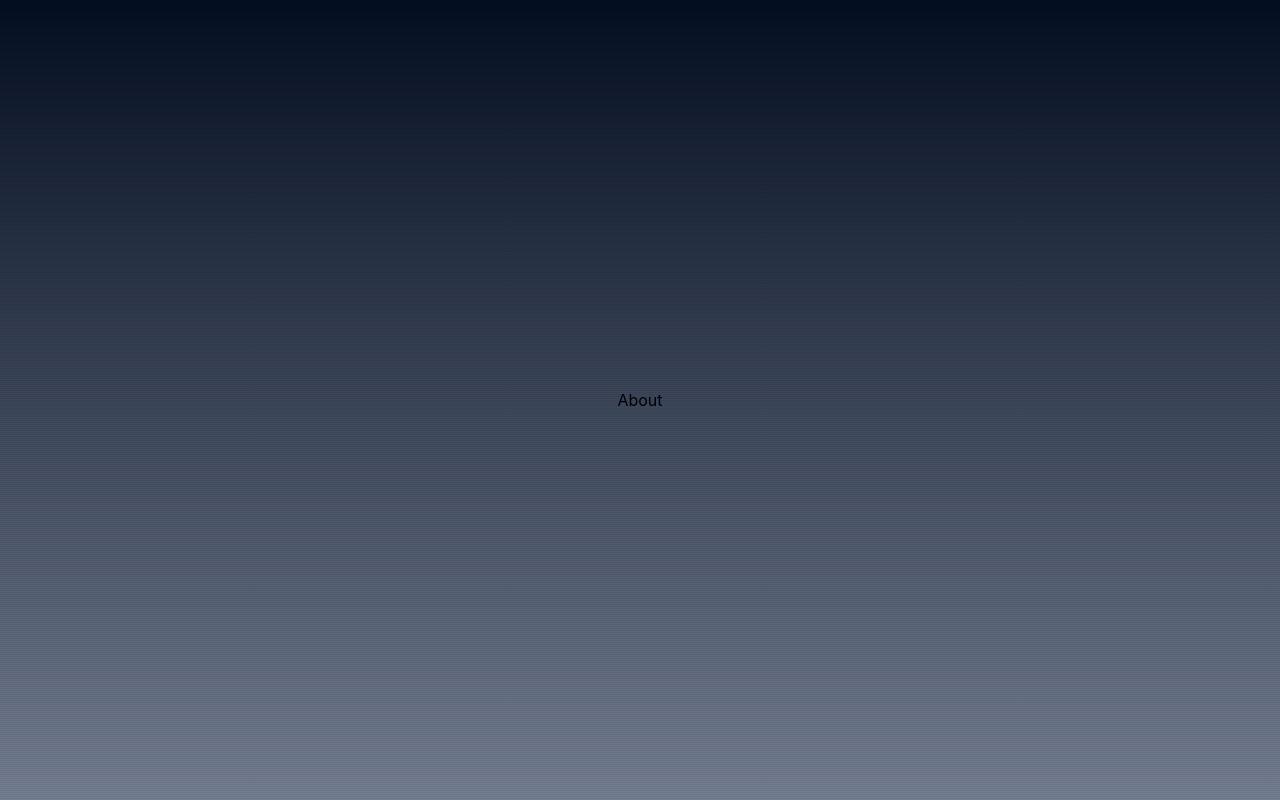
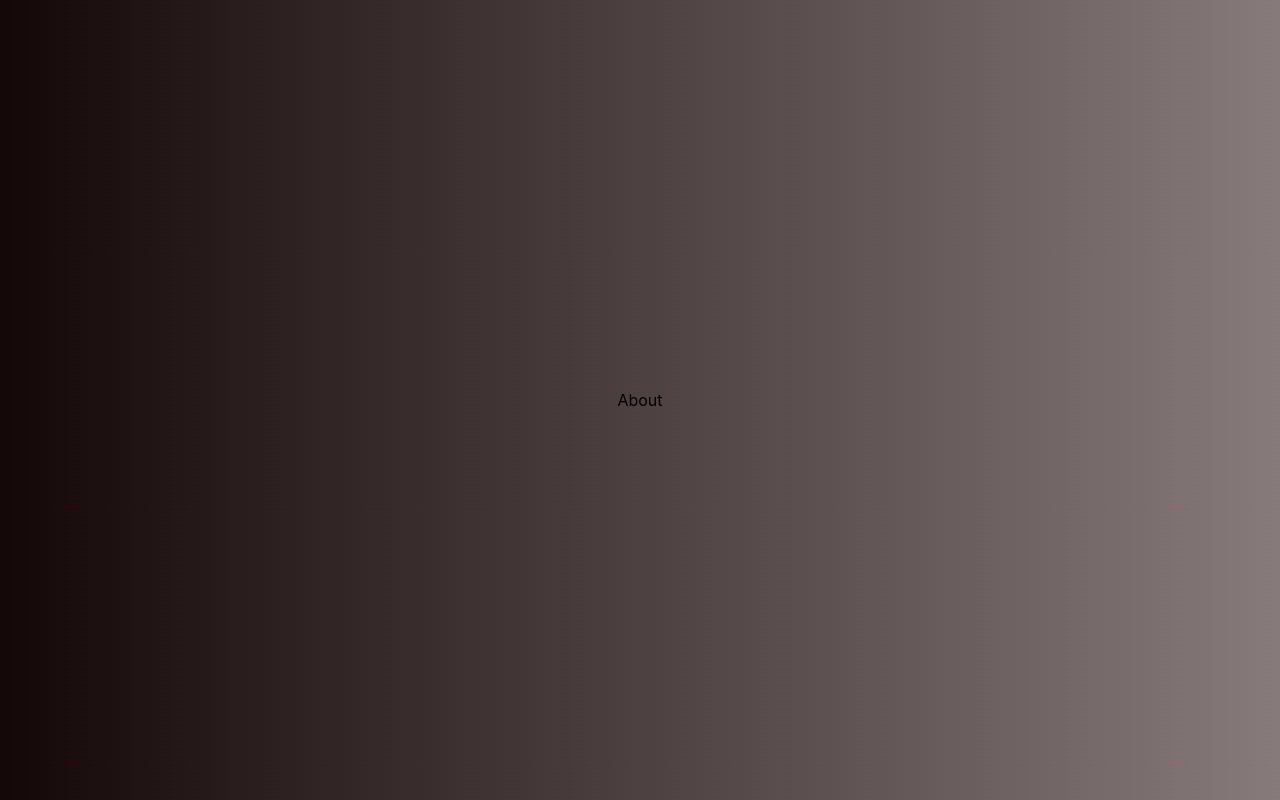
Before and after one commit to Zachary-Piontek/portfolio, a React (Create React App) app: page /about in a window 1280 px wide. Built offline with nearby package versions, Linux system fonts and the light colour scheme.

Commit message:
need to figure out background images and/or transitions

```diff
--- a/src/App.css
+++ b/src/App.css
@@ -1,4 +1,3 @@
 .App {
   text-align: center;
-  background-color: radial-gradient(#fff, #000);
 }
--- a/src/Components/About/About.js
+++ b/src/Components/About/About.js
@@ -9,7 +9,7 @@ export const About = () => {
       initial={{ opacity: 0 }}
       animate={{ opacity: 1 }}
       exit={{ opacity: 0 }}
-      transition={{ ease: "easeInOut" }}
+      transition={{ duration: 2, ease: "easeInOut" }}
     >
       About
     </motion.div>
--- a/src/Components/About/about.css
+++ b/src/Components/About/about.css
@@ -7,8 +7,8 @@
   height: 100vh;
   background: repeating-linear-gradient(
       180deg,
-      hsla(220, 100%, 36%, 0.206) 0px,
+      hsla(0, 100%, 50%, 0.1) 0px,
       hsla(5, 0%, 55%, 0.1) 2px
     ),
-    linear-gradient(180deg, black, gray);
+    linear-gradient(90deg, black, gray);
 }
--- a/src/Components/Contact/Contact.js
+++ b/src/Components/Contact/Contact.js
@@ -9,7 +9,7 @@ const Contact = () => {
       initial={{ opacity: 0 }}
       animate={{ opacity: 1 }}
       exit={{ opacity: 0 }}
-      transition={{ ease: "easeInOut" }}
+      transition={{ duration: 2, ease: "easeInOut" }}
     >
       <h1>Contact</h1>
       <p>Phone: 123-456-7890</p>
--- a/src/Components/Contact/contact.css
+++ b/src/Components/Contact/contact.css
@@ -6,9 +6,9 @@
   width: 100vw;
   height: 100vh;
   background: repeating-linear-gradient(
-      180deg,
+      90deg,
       hsla(0, 100%, 50%, 0.1) 0px,
       hsla(5, 0%, 55%, 0.1) 2px
     ),
-    linear-gradient(90deg, black, gray);
+    linear-gradient(180deg, black, gray);
 }
--- a/src/Components/LandingPage/LandingPage.js
+++ b/src/Components/LandingPage/LandingPage.js
@@ -21,7 +21,7 @@ const LandingPage = () => {
       initial={{ opacity: 0 }}
       animate={{ opacity: 1 }}
       exit={{ opacity: 0 }}
-      transition={{ ease: "easeInOut" }}
+      transition={{ duration: 2, ease: "easeOut" }}
     >
       <button className="menu-toggle" onClick={toggleMenu}>
         <h1>{buttonText}</h1>
--- a/src/Components/LandingPage/landingpage.css
+++ b/src/Components/LandingPage/landingpage.css
@@ -16,10 +16,10 @@ body {
   width: 100vw;
   background: repeating-linear-gradient(
       180deg,
-      hsla(0, 0%, 5%, 0.1) 0px,
+      hsla(220, 100%, 36%, 0.206) 0px,
       hsla(5, 0%, 55%, 0.1) 2px
     ),
-    linear-gradient(180deg, gray, black);
+    linear-gradient(90deg, black, gray);
 }
 
 .menu-container {
--- a/src/Components/Projects/Projects.js
+++ b/src/Components/Projects/Projects.js
@@ -9,7 +9,7 @@ const Projects = () => {
       initial={{ opacity: 0 }}
       animate={{ opacity: 1 }}
       exit={{ opacity: 0 }}
-      transition={{ ease: "easeInOut" }}
+      transition={{ ease: "easeOut" }}
     >
       Projects
     </motion.div>
--- a/src/Components/Projects/projects.css
+++ b/src/Components/Projects/projects.css
@@ -6,9 +6,9 @@
   width: 100vw;
   height: 100vh;
   background: repeating-linear-gradient(
-      180deg,
+      270deg,
       hsla(220, 100%, 36%, 0.206) 0px,
       hsla(5, 0%, 55%, 0.1) 2px
     ),
-    linear-gradient(180deg, black, gray);
+    linear-gradient(360deg, black, gray);
 }
--- a/src/Components/Resume/Resume.js
+++ b/src/Components/Resume/Resume.js
@@ -9,7 +9,7 @@ export const Resume = () => {
       initial={{ opacity: 0 }}
       animate={{ opacity: 1 }}
       exit={{ opacity: 0 }}
-      transition={{ ease: "easeInOut" }}
+      transition={{ ease: "easeOut" }}
     >
       Resume
     </motion.div>
--- a/src/Components/Resume/resume.css
+++ b/src/Components/Resume/resume.css
@@ -6,9 +6,9 @@
   width: 100vw;
   height: 100vh;
   background: repeating-linear-gradient(
-      180deg,
+      360deg,
       hsla(220, 100%, 36%, 0.206) 0px,
       hsla(5, 0%, 55%, 0.1) 2px
     ),
-    linear-gradient(180deg, black, gray);
+    linear-gradient(480deg, black, gray);
 }
```
